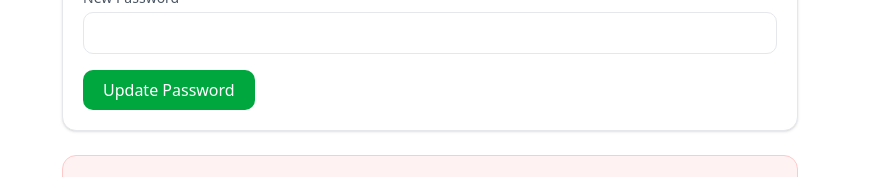
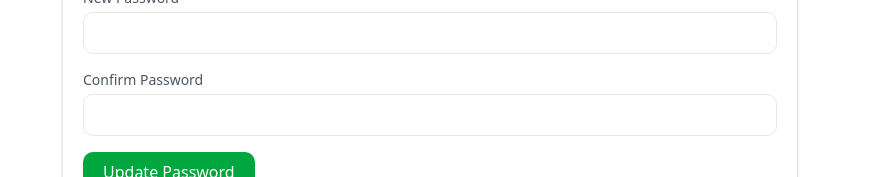
Before and after one commit to ShahAlom47/my_work_book, a Next.js app: page /user/settings in a window 1280 px wide. Shown: the part 623-800 px from the top of the page, without its empty margins (210-1087 px from the left). Built offline with nearby package versions, Linux system fonts and the light colour scheme; no server answers.

Commit message:
updat  sattings    page  ui

```diff
--- a/src/app/user/settings/page.tsx
+++ b/src/app/user/settings/page.tsx
@@ -11,8 +11,10 @@ const Settings = () => {
   const { data: session, update } = useSession();
 
   const [name, setName] = useState("");
+  // PASSWORD STATES
 const [oldPass, setOldPass] = useState("");
 const [newPass, setNewPass] = useState("");
+const [confirmPass, setConfirmPass] = useState("");
 
   const [loadingName, setLoadingName] = useState(false); // 🔥 NEW
 
@@ -49,23 +51,35 @@ const Settings = () => {
     }
   };
 
-const handleChangePassword = async (oldPassword: string, newPassword: string) => {
+
+
+// HANDLE CHANGE PASSWORD
+const handleChangePassword = async (
+  oldPassword: string,
+  newPassword: string,
+  confirmPassword: string
+) => {
   const userId = user?.id;
   if (!userId) return;
 
-  // 🔥 Validation
-  if (!oldPassword || !newPassword) {
-    toast.error("Both fields are required!");
+  // VALIDATION
+  if (!oldPassword || !newPassword || !confirmPassword) {
+    toast.error("All fields are required!");
     return;
   }
 
   if (newPassword.length < 6) {
-    toast.error("New password must be at least 6 characters long!");
+    toast.error("New password must be at least 6 characters!");
+    return;
+  }
+
+  if (newPassword !== confirmPassword) {
+    toast.error("New password and confirm password do not match!");
     return;
   }
 
   if (oldPassword === newPassword) {
-    toast.error("New password cannot be the same as the old password!");
+    toast.error("New password cannot be the same as old password!");
     return;
   }
 
@@ -74,12 +88,13 @@ const handleChangePassword = async (oldPassword: string, newPassword: string) =>
 
     if (response.success) {
       toast.success(response.message || "Password updated successfully");
+
       setOldPass("");
       setNewPass("");
+      setConfirmPass("");
     } else {
       toast.error(response.message || "Failed to update password");
     }
-
   } catch (error) {
     toast.error(error instanceof Error ? error.message : "Something went wrong!");
   }
@@ -140,6 +155,7 @@ const handleChangePassword = async (oldPassword: string, newPassword: string) =>
       </div>
 
       {/* Password Change */}
+     {/* Password Change */}
 <div className="bg-white shadow-sm rounded-xl p-5 mb-6 border">
   <h3 className="text-lg font-medium mb-4 text-gray-800">
     Change Password
@@ -153,9 +169,7 @@ const handleChangePassword = async (oldPassword: string, newPassword: string) =>
     className="w-full px-4 py-2 border rounded-lg mb-4 focus:ring focus:ring-blue-200"
   />
 
-        <label className="block text-sm text-gray-600 mb-1">
-          New Password
-        </label>
+  <label className="block text-sm text-gray-600 mb-1">New Password</label>
   <input
     type="password"
     value={newPass}
@@ -163,13 +177,24 @@ const handleChangePassword = async (oldPassword: string, newPassword: string) =>
     className="w-full px-4 py-2 border rounded-lg mb-4 focus:ring focus:ring-blue-200"
   />
 
+  <label className="block text-sm text-gray-600 mb-1">Confirm Password</label>
+  <input
+    type="password"
+    value={confirmPass}
+    onChange={(e) => setConfirmPass(e.target.value)}
+    className="w-full px-4 py-2 border rounded-lg mb-4 focus:ring focus:ring-blue-200"
+  />
+
   <button
-          onClick={() =>handleChangePassword(oldPass, newPass)}
+    onClick={() =>
+      handleChangePassword(oldPass, newPass, confirmPass)
+    }
     className="px-5 py-2 bg-green-600 text-white rounded-lg hover:bg-green-700 transition"
   >
     Update Password
   </button>
 </div>
+
 
       {/* Danger Zone */}
       <div className="bg-red-50 border border-red-200 p-5 rounded-xl">
```
Lines whose indentation alone changed are shown as unchanged.
